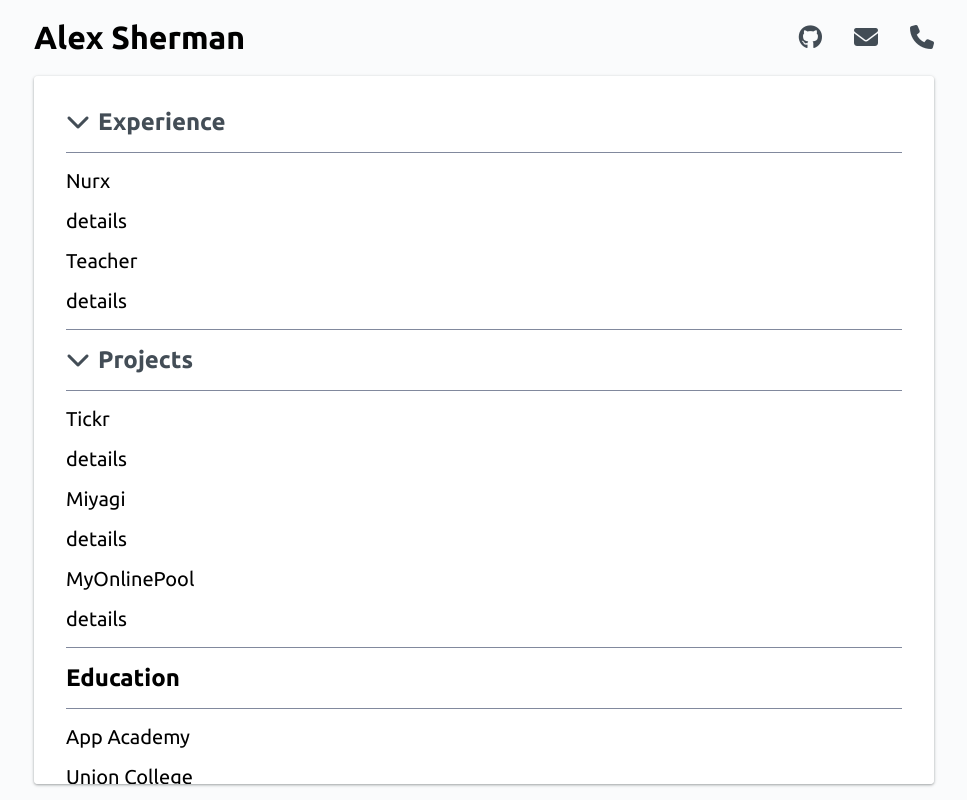
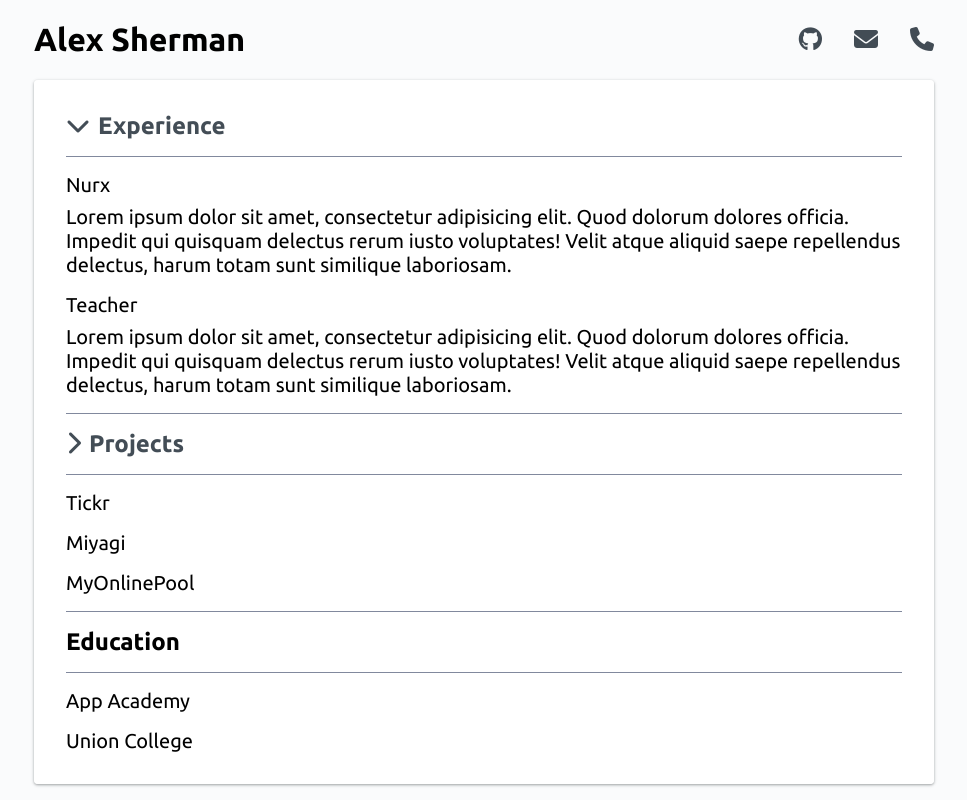
Before and after one commit to asherman-ca/resume, a React (Create React App) app: page / in a window 1280 px wide. Shown: the whole page, without its empty margins (156-1123 px from the left). Built offline with nearby package versions, Linux system fonts and the light colour scheme.

Commit message:
clean up

```diff
--- a/src/components/ResumeListItem.jsx
+++ b/src/components/ResumeListItem.jsx
@@ -12,7 +12,14 @@ const ResumeListItem = ({ item, itemShow }) => {
 			<div className='header'>
 				<span className='title'>{item.title}</span>
 			</div>
-			{show && <div className='details'>details</div>}
+			{show && (
+				<div className='details'>
+					Lorem ipsum dolor sit amet, consectetur adipisicing elit. Quod dolorum
+					dolores officia. Impedit qui quisquam delectus rerum iusto voluptates!
+					Velit atque aliquid saepe repellendus delectus, harum totam sunt
+					similique laboriosam.
+				</div>
+			)}
 		</div>
 	);
 };
--- a/src/pages/Home.jsx
+++ b/src/pages/Home.jsx
@@ -2,20 +2,10 @@ import React, { useState, useEffect } from 'react';
 import ResumeListItem from '../components/ResumeListItem';
 import { resumeData } from '../data/resume';
 
-// const resumeData = {
-// 	experience: [],
-// 	projects: [
-// 		{ title: 'Tickr' },
-// 		{ title: 'Miyagi' },
-// 		{ title: 'MyOnlinePool' },
-// 	],
-// 	education: [],
-// };
-
 const Home = () => {
 	const [resume, setResume] = useState();
 	const [showExperience, setShowExperience] = useState(true);
-	const [showProjects, setShowProjects] = useState(true);
+	const [showProjects, setShowProjects] = useState(false);
 
 	useEffect(() => {
 		setResume(resumeData);
--- a/src/styles/ResumeListItem.css
+++ b/src/styles/ResumeListItem.css
@@ -6,15 +6,13 @@
 	display: flex;
 	align-items: center;
 	gap: 0.5rem;
-	/* justify-content: space-between; */
-	/* margin-bottom: 1rem; */
 }
 
 .resume-list-item .details {
-	animation: fadeIn linear 0.25s;
+	margin-top: 0.5rem;
 	position: relative;
 
-	margin-top: 1rem;
+	animation: fadeIn ease 0.2s;
 }
 
 @keyframes fadeIn {
```
